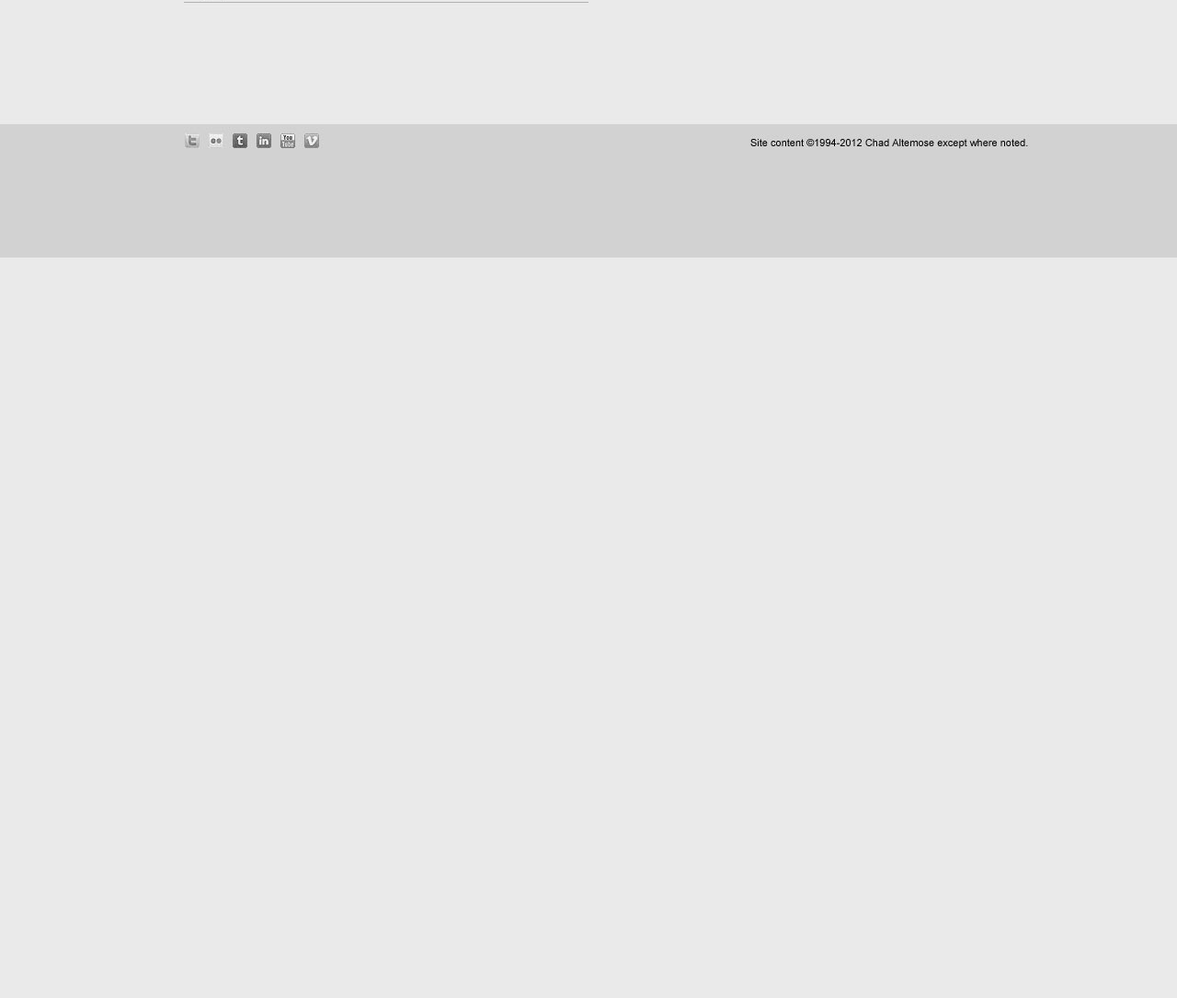
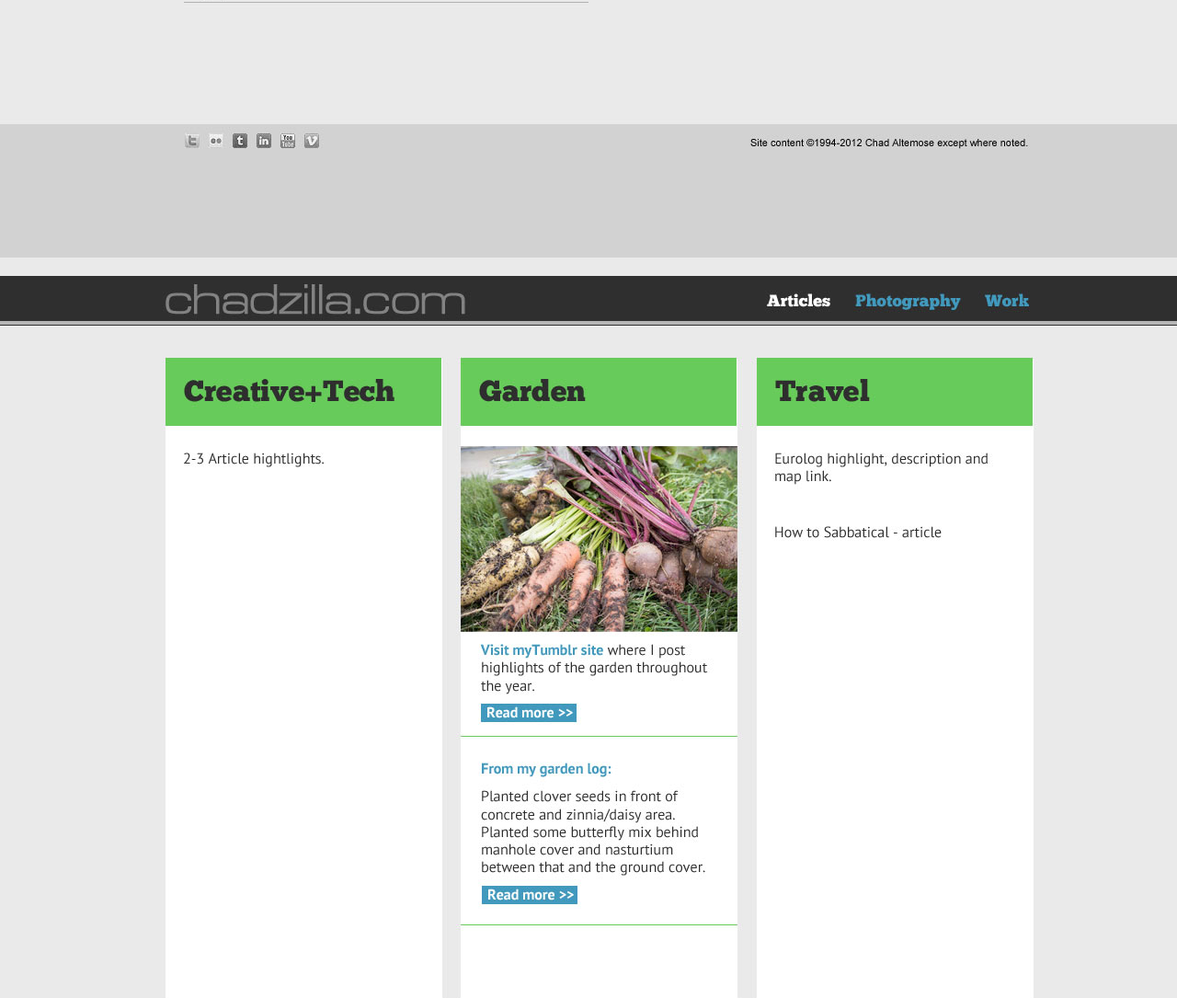
Before and after one commit to caltemose/chadzilla-twenty-twelve, a plain HTML site: page planning/art/demo/pages.html in a window 1280 px wide. Shown: the part 2960-4045 px from the top of the page at 92% size. Before the commit the page ends 3260 px from the top, so only its background shows below. Drawn offline with Linux system fonts and the light colour scheme.

Commit message:
articles mods, added to html preview

```diff
--- a/planning/art/demo/pages.html
+++ b/planning/art/demo/pages.html
@@ -14,6 +14,7 @@
 <img src="img/chadzilla-2012-default.jpg" />
 <img src="img/chadzilla-2012-photography.jpg" />
 <img src="img/chadzilla-2012-work.jpg" />
+<img src="img/chadzilla-2012-articles.jpg" />
 
 </body>
 </html>
```
Also changed, not shown: planning/art/demo/img/chadzilla-2012-articles.jpg (added), 1 other file.
